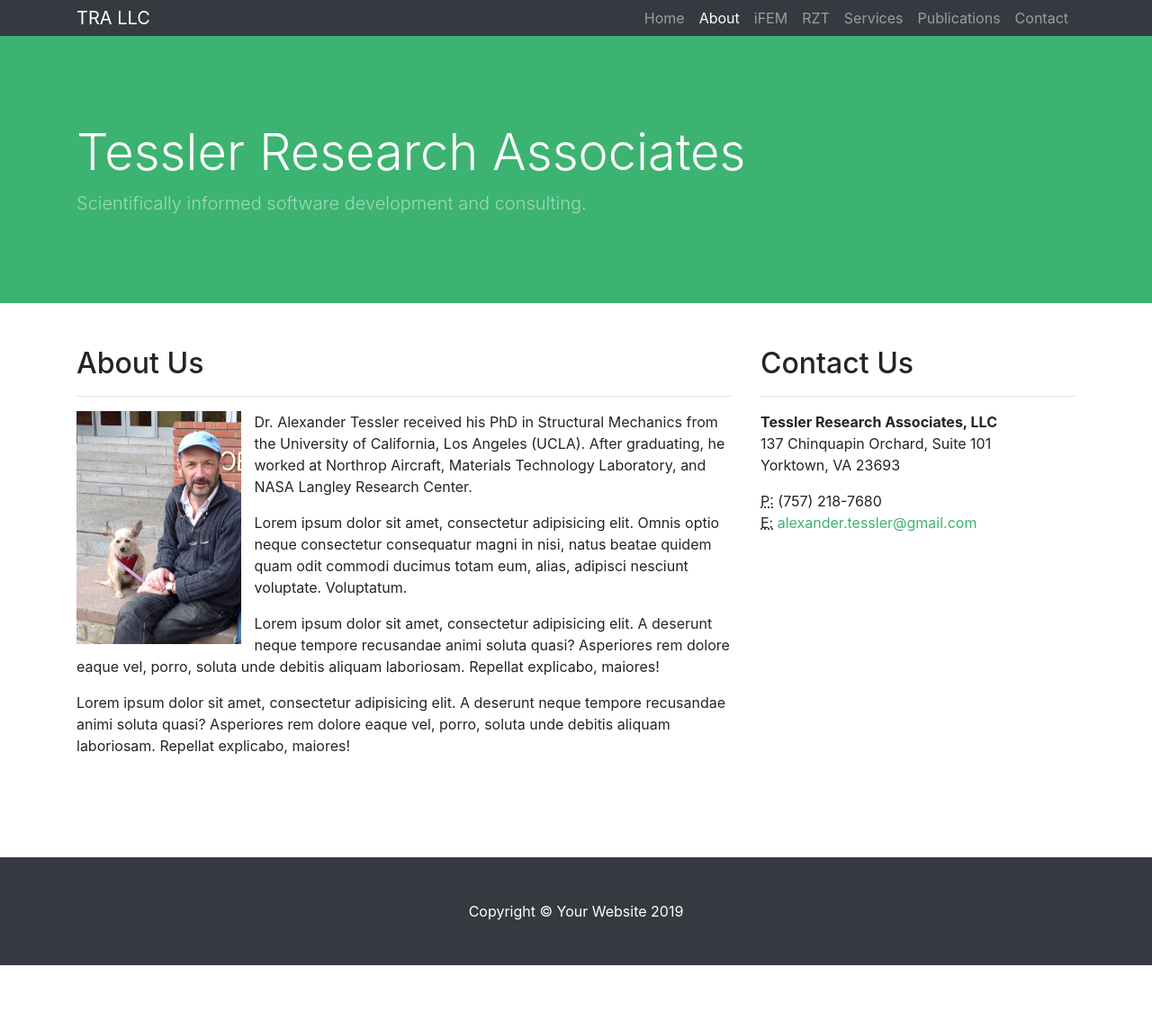
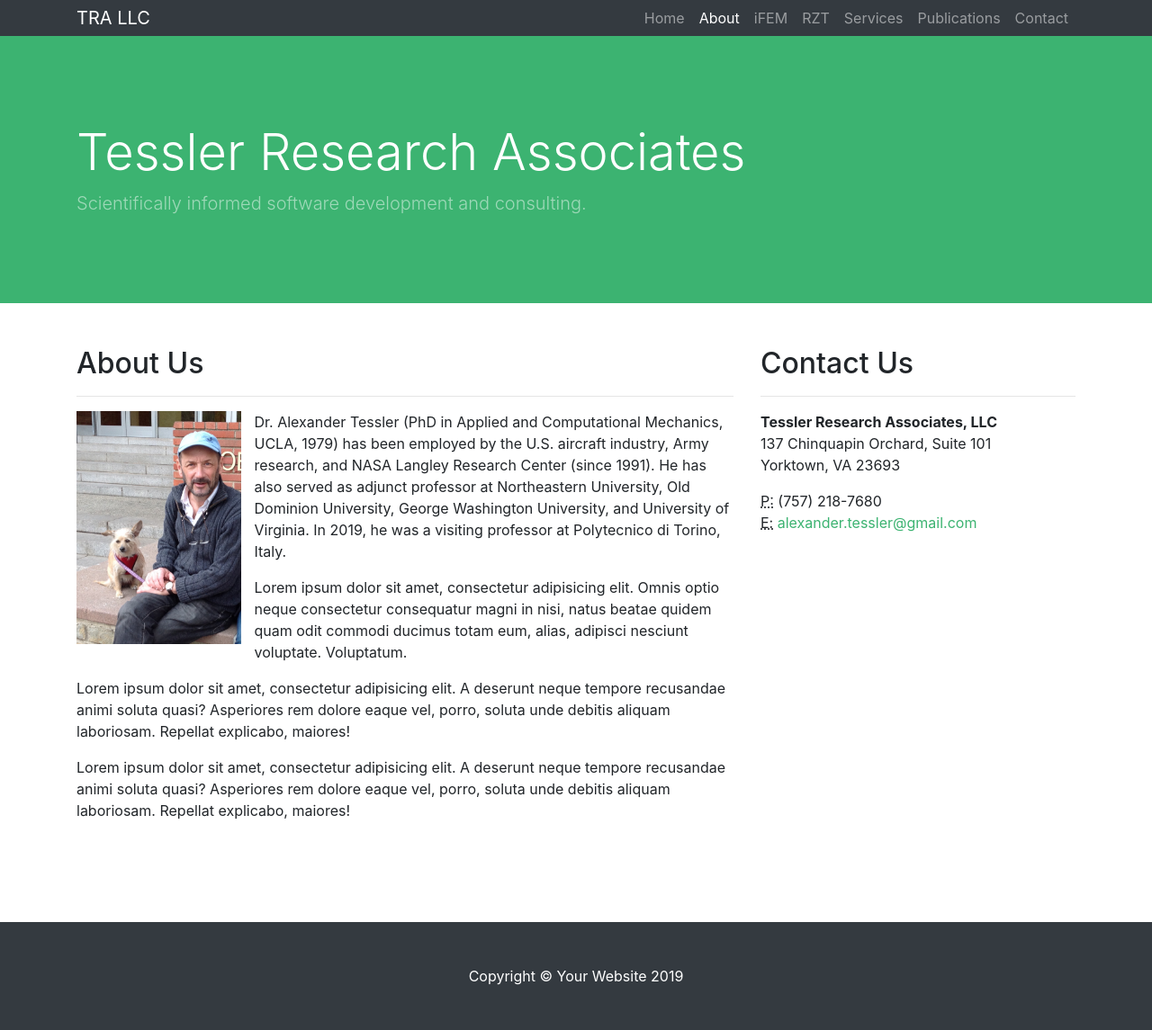
Before and after one commit to tessler-research/tessler-research.github.io, a Jekyll site: the page built from _pages/about.html, in a window 1280 px wide. Shown: the whole page at 90% size. Built offline with Jekyll 4.4.1, drawn with Linux system fonts in a browser that asks for light colours; before the commit the page ends 1073 px from its top, so only the background shows below that.

Commit message:
Update about.html

```diff
--- a/_pages/about.html
+++ b/_pages/about.html
@@ -10,8 +10,9 @@
 <p>
   <img align = "left" width = 25% style="margin-right:15px" src = "/assets/img/atessler.jpeg">
 
-  Dr. Alexander Tessler received his PhD in Structural Mechanics from the
-  University of California, Los Angeles (UCLA). After graduating, he worked at Northrop Aircraft, Materials Technology Laboratory, and NASA Langley Research Center.
+  Dr. Alexander Tessler (PhD in Applied and Computational Mechanics, UCLA, 1979) has been employed by the U.S. aircraft industry,
+  Army research, and NASA Langley Research Center (since 1991). He has also served as adjunct professor at Northeastern University,
+  Old Dominion University, George Washington University, and University of Virginia. In 2019, he was a visiting professor at Polytecnico di Torino, Italy.
 
 </p>
 <p>
```
